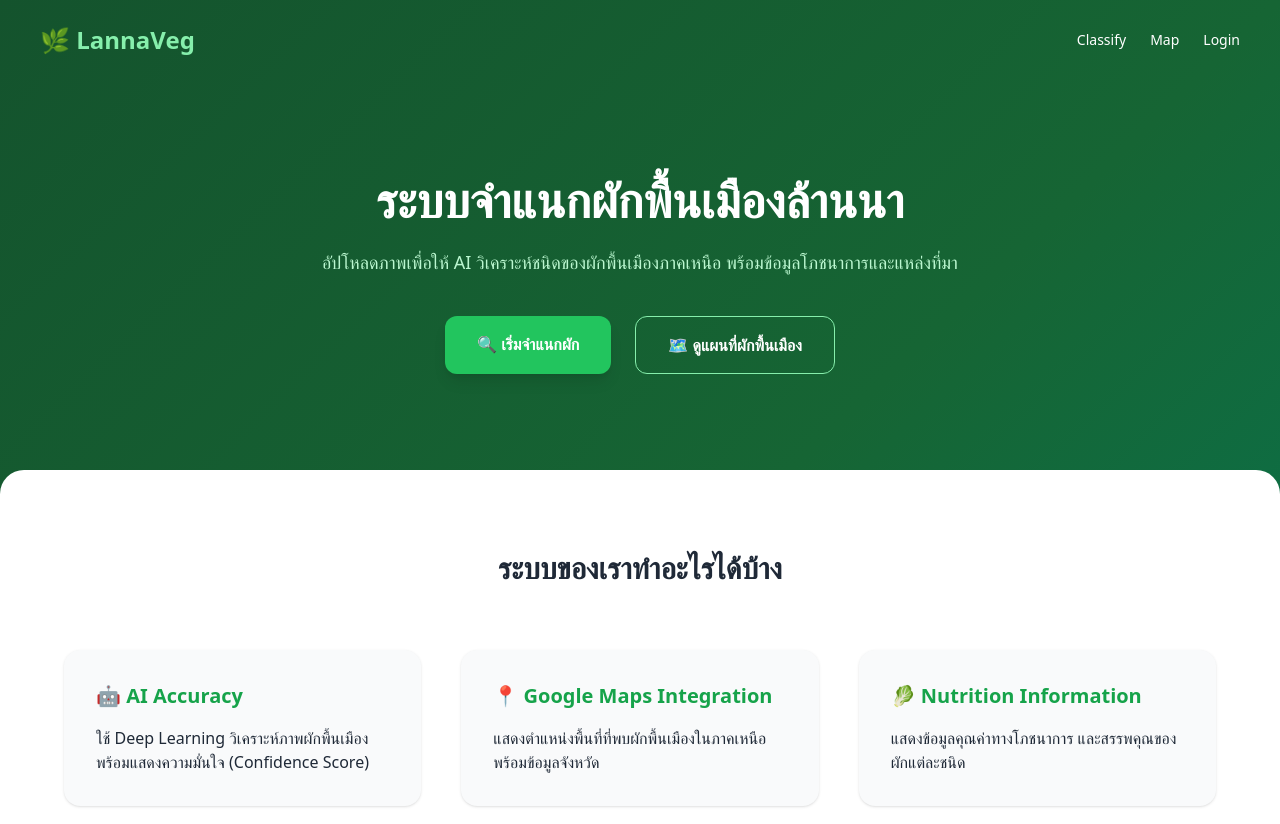
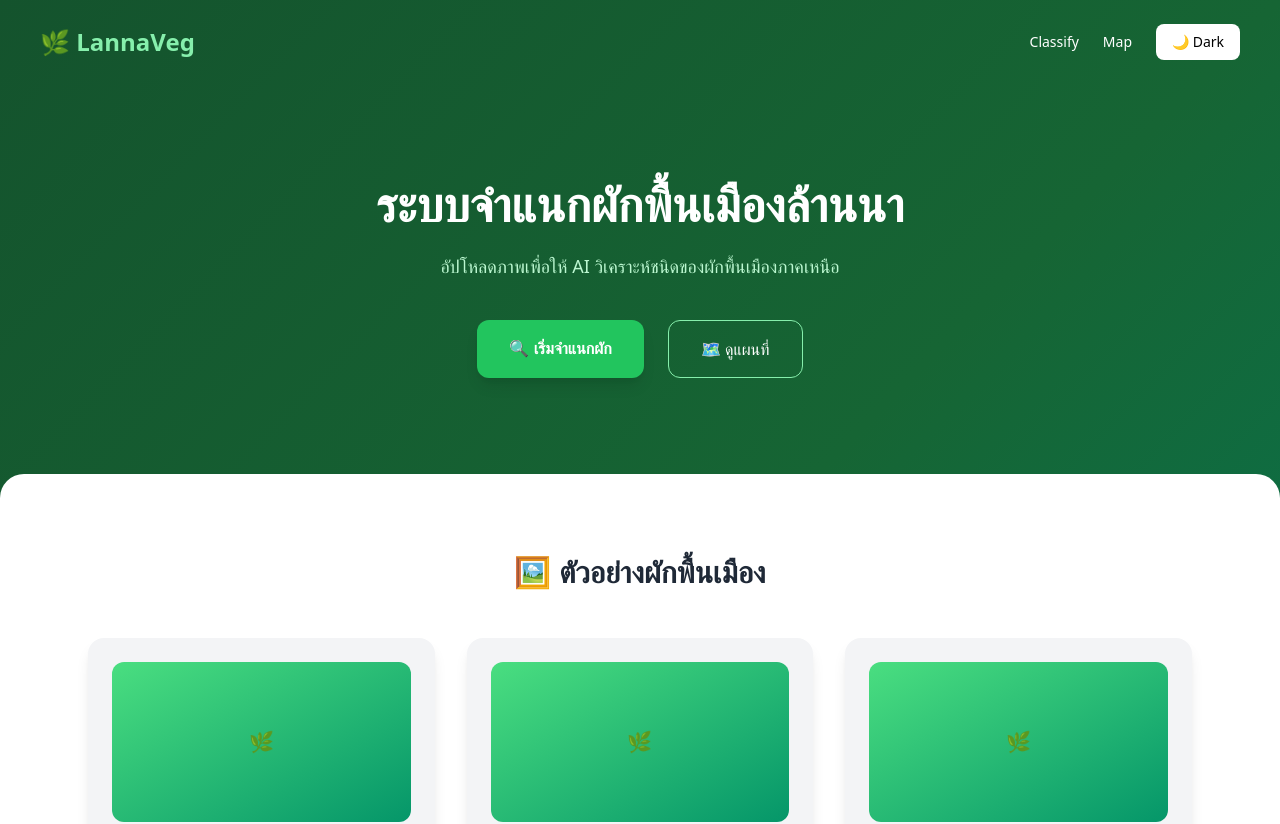
Before and after one commit to ThanakornKaingam/LannaWed, a Next.js app in the folder LannaWeb-main/frontend/: page / in a window 1280 px wide. Shown: the top 824 px of the page. Built offline with nearby package versions, Linux system fonts and the light colour scheme.

Commit message:
Update index.tsx

```diff
--- a/LannaWeb-main/frontend/src/pages/index.tsx
+++ b/LannaWeb-main/frontend/src/pages/index.tsx
@@ -1,100 +1,114 @@
+import { useState } from "react";
 import Link from "next/link";
+import { motion } from "framer-motion";
 
 export default function Home() {
+  const [dark, setDark] = useState(true);
+
   return (
-    <div className="bg-gradient-to-br from-green-900 via-green-800 to-emerald-700 text-white">
+    <div className={dark ? "dark" : ""}>
+      <div className="min-h-screen transition-all duration-500
+        bg-gradient-to-br from-green-900 via-green-800 to-emerald-700
+        dark:from-gray-900 dark:via-gray-800 dark:to-gray-900 text-white">
 
         {/* ================= NAVBAR ================= */}
         <nav className="flex justify-between items-center px-10 py-6">
           <h1 className="text-2xl font-bold text-green-300">🌿 LannaVeg</h1>
-        <div className="space-x-6 text-sm">
-          <Link href="/classify" className="hover:text-green-300">
-            Classify
-          </Link>
-          <Link href="/map" className="hover:text-green-300">
-            Map
-          </Link>
-          <Link href="/login" className="hover:text-green-300">
-            Login
-          </Link>
+
+          <div className="space-x-6 text-sm flex items-center">
+            <Link href="/classify">Classify</Link>
+            <Link href="/map">Map</Link>
+            <button
+              onClick={() => setDark(!dark)}
+              className="bg-white text-black dark:bg-gray-700 dark:text-white px-4 py-2 rounded-lg"
+            >
+              {dark ? "🌙 Dark" : "☀ Light"}
+            </button>
           </div>
         </nav>
 
         {/* ================= HERO ================= */}
         <section className="text-center py-24 px-6">
-        <h2 className="text-5xl font-extrabold mb-6">
+          <motion.h2
+            initial={{ opacity: 0, y: -40 }}
+            animate={{ opacity: 1, y: 0 }}
+            transition={{ duration: 0.8 }}
+            className="text-5xl font-extrabold mb-6"
+          >
             ระบบจำแนกผักพื้นเมืองล้านนา
-        </h2>
-        <p className="text-lg max-w-2xl mx-auto text-green-200 mb-10">
+          </motion.h2>
+
+          <motion.p
+            initial={{ opacity: 0 }}
+            animate={{ opacity: 1 }}
+            transition={{ delay: 0.4 }}
+            className="text-lg max-w-2xl mx-auto text-green-200 mb-10"
+          >
             อัปโหลดภาพเพื่อให้ AI วิเคราะห์ชนิดของผักพื้นเมืองภาคเหนือ
-          พร้อมข้อมูลโภชนาการและแหล่งที่มา
-        </p>
+          </motion.p>
 
-        <div className="flex justify-center gap-6">
+          <motion.div
+            initial={{ opacity: 0, scale: 0.8 }}
+            animate={{ opacity: 1, scale: 1 }}
+            transition={{ delay: 0.6 }}
+            className="flex justify-center gap-6"
+          >
             <Link
               href="/classify"
-            className="bg-green-500 hover:bg-green-600 px-8 py-4 rounded-xl font-semibold shadow-lg transition"
+              className="bg-green-500 hover:bg-green-600 px-8 py-4 rounded-xl font-semibold shadow-lg"
             >
               🔍 เริ่มจำแนกผัก
             </Link>
 
             <Link
               href="/map"
-            className="border border-green-300 hover:bg-green-600 px-8 py-4 rounded-xl font-semibold transition"
+              className="border border-green-300 hover:bg-green-600 px-8 py-4 rounded-xl"
             >
-            🗺 ดูแผนที่ผักพื้นเมือง
+              🗺 ดูแผนที่
             </Link>
+          </motion.div>
+        </section>
+
+        {/* ================= GALLERY ================= */}
+        <section className="py-20 bg-white text-gray-800 dark:bg-gray-900 dark:text-white rounded-t-3xl">
+          <h3 className="text-3xl font-bold text-center mb-12">
+            🖼 ตัวอย่างผักพื้นเมือง
+          </h3>
+
+          <div className="grid md:grid-cols-3 gap-8 max-w-6xl mx-auto px-6">
+            {[
+              "Zanthoxylum limonella",
+              "Tupistra albiflora",
+              "Para cress"
+            ].map((name, i) => (
+              <motion.div
+                key={i}
+                whileHover={{ scale: 1.05 }}
+                className="bg-gray-100 dark:bg-gray-800 p-6 rounded-2xl shadow-lg"
+              >
+                <div className="h-40 bg-gradient-to-br from-green-400 to-emerald-600 rounded-xl mb-4 flex items-center justify-center text-white text-xl font-bold">
+                  🌿
+                </div>
+                <h4 className="text-center font-semibold">{name}</h4>
+              </motion.div>
+            ))}
           </div>
         </section>
 
-      {/* ================= FEATURES ================= */}
-      <section className="bg-white text-gray-800 py-20 px-10 rounded-t-3xl">
-        <h3 className="text-3xl font-bold text-center mb-16">
-          ระบบของเราทำอะไรได้บ้าง
-        </h3>
-
-        <div className="grid md:grid-cols-3 gap-10 max-w-6xl mx-auto">
-          <div className="bg-gray-50 p-8 rounded-2xl shadow hover:shadow-xl transition">
-            <h4 className="text-xl font-semibold mb-4 text-green-600">
-              🤖 AI Accuracy
-            </h4>
-            <p>
-              ใช้ Deep Learning วิเคราะห์ภาพผักพื้นเมือง
-              พร้อมแสดงความมั่นใจ (Confidence Score)
-            </p>
-          </div>
-
-          <div className="bg-gray-50 p-8 rounded-2xl shadow hover:shadow-xl transition">
-            <h4 className="text-xl font-semibold mb-4 text-green-600">
-              📍 Google Maps Integration
-            </h4>
-            <p>
-              แสดงตำแหน่งพื้นที่ที่พบผักพื้นเมืองในภาคเหนือ
-              พร้อมข้อมูลจังหวัด
-            </p>
-          </div>
-
-          <div className="bg-gray-50 p-8 rounded-2xl shadow hover:shadow-xl transition">
-            <h4 className="text-xl font-semibold mb-4 text-green-600">
-              🥬 Nutrition Information
-            </h4>
-            <p>
-              แสดงข้อมูลคุณค่าทางโภชนาการ
-              และสรรพคุณของผักแต่ละชนิด
-            </p>
-          </div>
-        </div>
-      </section>
-
-      {/* ================= CALL TO ACTION ================= */}
+        {/* ================= CTA ================= */}
         <section className="py-20 text-center">
-        <h3 className="text-3xl font-bold mb-6">
+          <motion.h3
+            initial={{ opacity: 0 }}
+            whileInView={{ opacity: 1 }}
+            transition={{ duration: 0.8 }}
+            className="text-3xl font-bold mb-6"
+          >
             พร้อมเริ่มใช้งานหรือยัง?
-        </h3>
+          </motion.h3>
 
           <Link
             href="/classify"
-          className="bg-white text-green-800 px-10 py-4 rounded-xl font-semibold shadow hover:bg-green-200 transition"
+            className="bg-white text-green-800 px-10 py-4 rounded-xl font-semibold shadow hover:bg-green-200"
           >
             🚀 เริ่มใช้งานตอนนี้
           </Link>
@@ -104,6 +118,8 @@ export default function Home() {
         <footer className="text-center py-10 bg-green-900 text-green-300 text-sm">
           © 2026 LannaVeg Project | University of Phayao
         </footer>
+
+      </div>
     </div>
   );
 }
```
Lines whose indentation alone changed are shown as unchanged.
